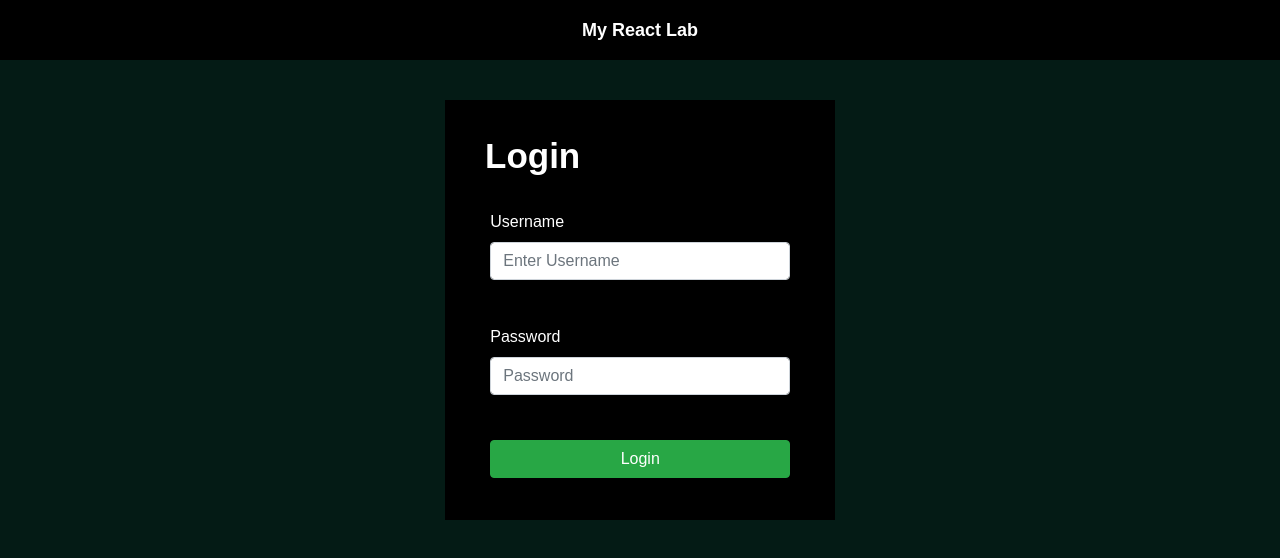
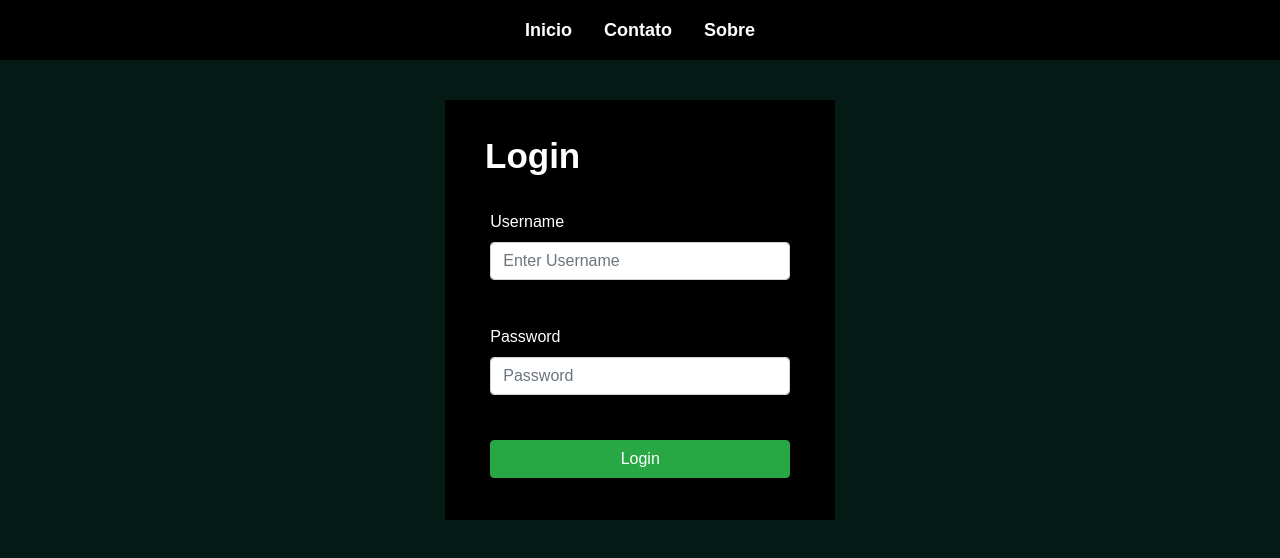
Before and after one commit to AndrePereiraSF/react-lab, a React (Create React App) app: page / in a window 1280 px wide. Shown: the top 558 px of the page. Built offline with nearby package versions, Linux system fonts and the light colour scheme.

Commit message:
Adicionado header

```diff
--- a/src/components/Header/Header.css
+++ b/src/components/Header/Header.css
@@ -14,3 +14,23 @@ header#main-header {
 header#main-header:hover{
     background: #090C08;
 }
+
+li:hover{
+    background-color: #090C08;
+}
+ul {
+    list-style-type: none;
+    margin: 0;
+    padding: 0;
+    overflow: hidden;
+    background-color: #000;
+  }
+
+  li {
+    float: left;
+    display: block;
+    color: white;
+    text-align: center;
+    padding: 16px 16px;
+    text-decoration: none;
+  }
--- a/src/components/Header/Header.js
+++ b/src/components/Header/Header.js
@@ -1,7 +1,15 @@
-import React from 'react'
-import './Header.css'
+import React from 'react';
+import './Header.css';
 
 // This Header will appears in all pages.
-const Header = () => <header id='main-header'>My React Lab</header>
+const Header = () => (
+	<header id="main-header">
+		<ul>
+			<li>Inicio</li>
+			<li>Contato</li>
+			<li>Sobre</li>
+		</ul>
+	</header>
+);
 
-export default Header
+export default Header;
```
Also changed, not shown: 1 other file (tests, documents, lock files or other folders).
